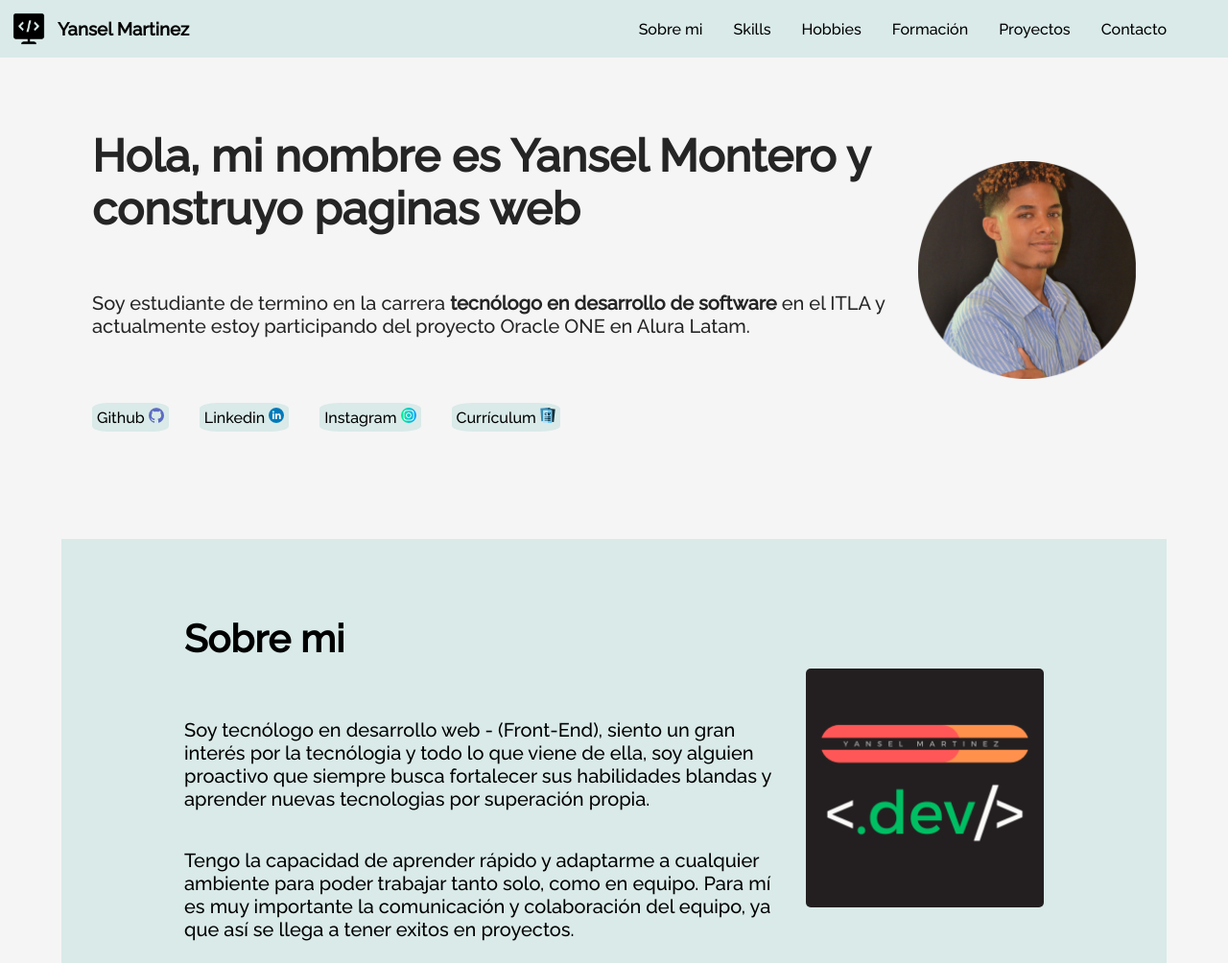
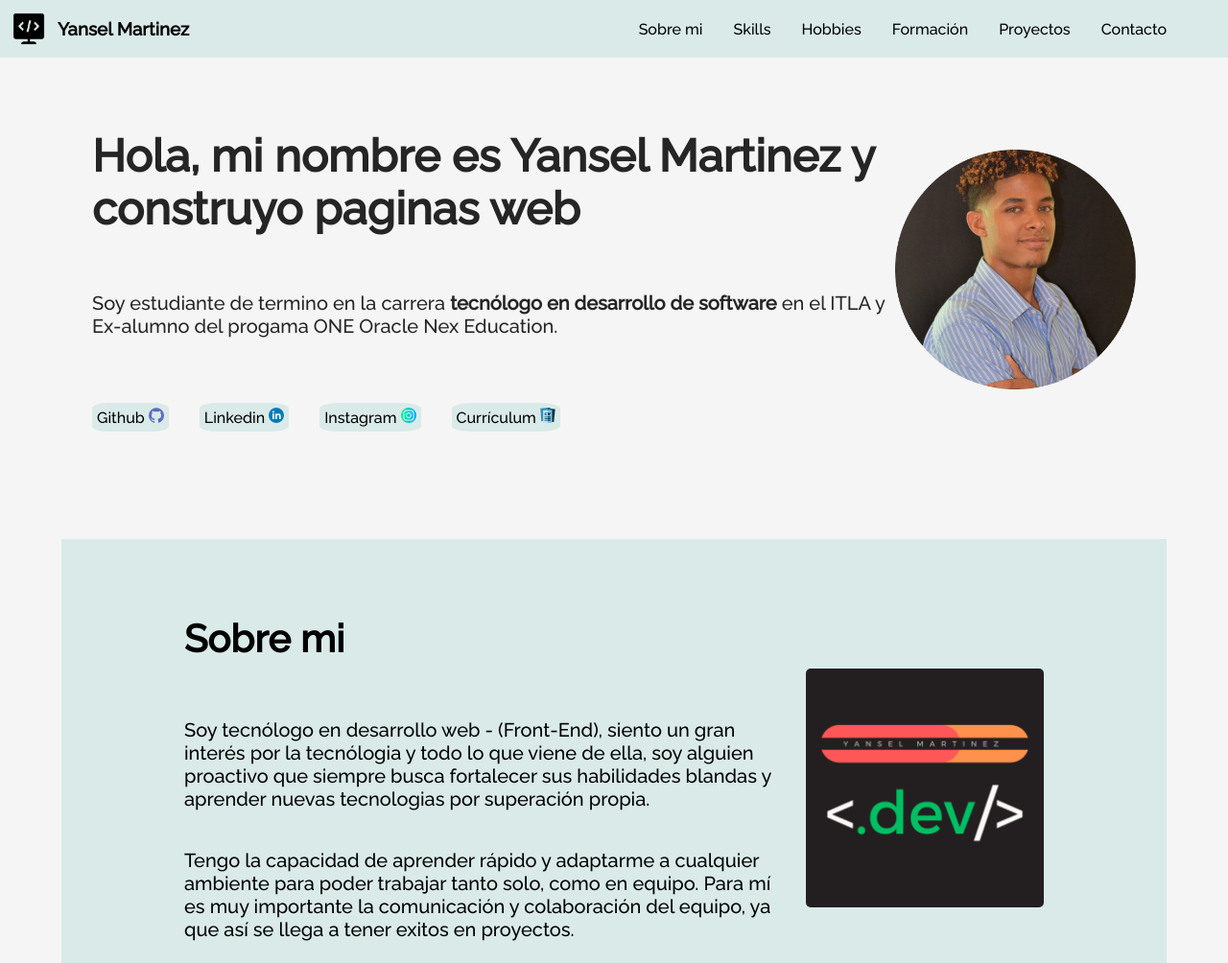
Before and after one commit to Yansel17/MiPortafilio, a plain HTML site: page index.html in a window 1280 px wide. Shown: the top 1004 px of the page at 96% size. Drawn offline with nearby package versions, Linux system fonts and the light colour scheme; files whose address does not match are found by name.

Commit message:
Update index.html

```diff
--- a/index.html
+++ b/index.html
@@ -57,13 +57,12 @@
       <div class="title__div">
         <div class="title__container">
           <h2 class="title__bio">
-            Hola, mi nombre es Yansel Montero y construyo paginas web
+            Hola, mi nombre es Yansel Martinez y construyo paginas web
           </h2>
           <h3 class="title__subsection">
             Soy estudiante de termino en la carrera
             <strong>tecnólogo en desarrollo de software</strong> en el ITLA y
-            actualmente estoy participando del proyecto Oracle ONE en Alura
-            Latam.
+            Ex-alumno del progama ONE Oracle Nex Education.
           </h3>
           <ul class="title__network">
             <!-- Pon los enlaces de tus redes sociales favoritas -->
```
